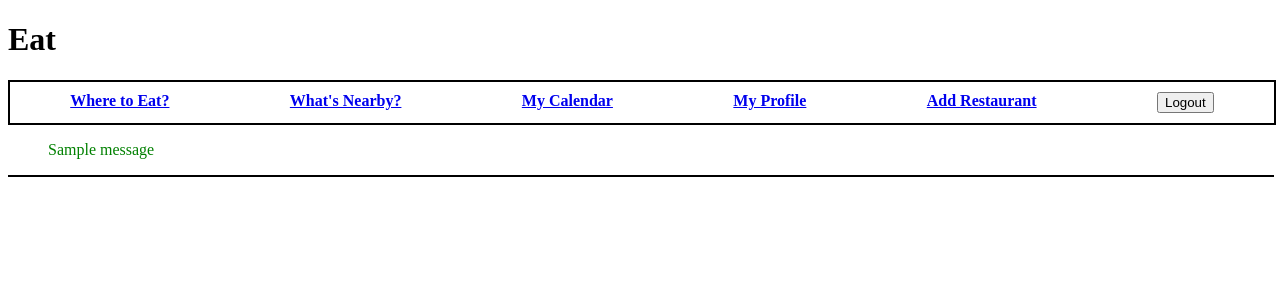
After one commit to antcho92/dojobites, a Django app: template apps/dojobites_app/templates/dojobites_app/details.html in a window 1280 px wide. The commit adds this page. Shown: the top 300 px of the page. Run offline with Django 3.2, Linux system fonts and the light colour scheme; the template is opened without the code that fills it, so the values that code supplies are empty; tables that the repository leaves empty hold one stand-in row (values such as "Sample post"); one stand-in notice (Sample message) is shown; some libraries are stand-ins or nearby versions.

Commit message:
working on restaurant details functionality

```diff
--- /dev/null
+++ b/apps/dojobites_app/templates/dojobites_app/details.html
@@ -0,0 +1,36 @@
+<!DOCTYPE html>
+<html>
+  <head>
+    <meta charset="utf-8">
+    <title>Restaurant Details</title>
+    <script src="https://ajax.googleapis.com/ajax/libs/jquery/3.1.1/jquery.min.js"></script>
+    {% load staticfiles %}
+    <link rel="stylesheet" href="{% static 'dojobites_app/css/styles.css' %}"media="screen" title="no title"  charset="utf-8">
+  </head>
+  <body>
+    <div id="container">
+      <header>
+          <h1>Eat</h1>
+          <div class="nav_bar">
+              <h4><a href="#">Where to Eat?</a></h4>
+              <h4><a href="#">What's Nearby?</a></h4>
+              <h4><a href="#">My Calendar</a></h4>
+              <h4><a href="#">My Profile</a></h4>
+              <h4><a href="{% url 'bites:new' %}">Add Restaurant</a></h4>
+              <a href="{%url 'users:logout' %}"><button>Logout</button></a>
+          </div>
+
+      </header>
+      {% if messages %}
+      <ul class='messages'>
+          {% for message in messages %}
+              <li  {% if message.tags %}class="{{message.tags}}"{% endif %}>{{message}}</li>
+          {% endfor %}
+      </ul>
+      {% endif %}
+      <main>
+
+      </main>
+    </div>
+  </body>
+</html>
--- a/apps/dojobites_app/templates/dojobites_app/index.html
+++ b/apps/dojobites_app/templates/dojobites_app/index.html
@@ -42,7 +42,7 @@
                     {% if restaurants %}
                         {% for restaurant in restaurants %}
                             <tr>
-                                <td>{{restaurant.name}}</td>
+                                <td><a href="{% url 'bites:details' restaurant.id %}">{{restaurant.name}}</a></td>
                                 <td>{{restaurant.description}}</td>
                                 <td>{{restaurant.cuisine}}</td>
                                 <td>{{restaurant.takeout}}</td>
@@ -59,9 +59,9 @@
                     <h5>Be the first to write a comment!</h5>
                     {% endif %}
                     {% if comments %}
-                        <ul>
+                        <ul class='comments'>
                             {% for comment in comments %}
-                            <li>{{comment.user.first_name}} says {{comment.content}}<br>{{comment.date.date}}</li>
+                            <li class='comment'>{{comment.user.first_name}} says {{comment.content}}<br>{{comment.date.date}}</li>
                             {% endfor %}
                         </ul>
                     {% endif %}
--- a/apps/dojobites_app/urls.py
+++ b/apps/dojobites_app/urls.py
@@ -8,5 +8,6 @@ urlpatterns = [
     url(r'^new$', views.new, name='new'),
     url(r'^create$', views.create, name='create'),
     url(r'^comment$', views.comment, name='comment'),
+    url(r'^details/(?P<restaurant_id>\d+)$', views.details, name='details'),
 
 ]
```
Also changed, not shown: apps/dojobites_app/views.py (+8 -0 lines).
